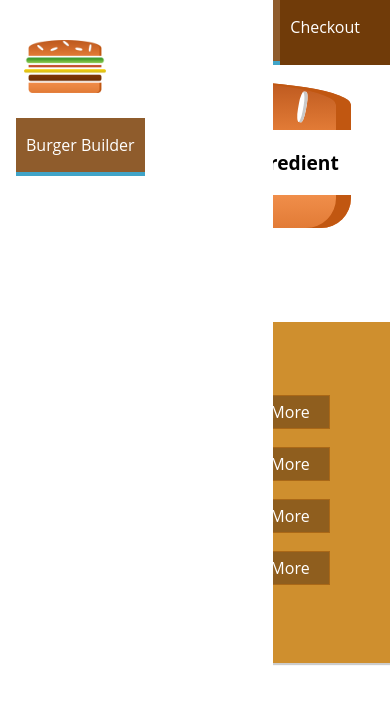
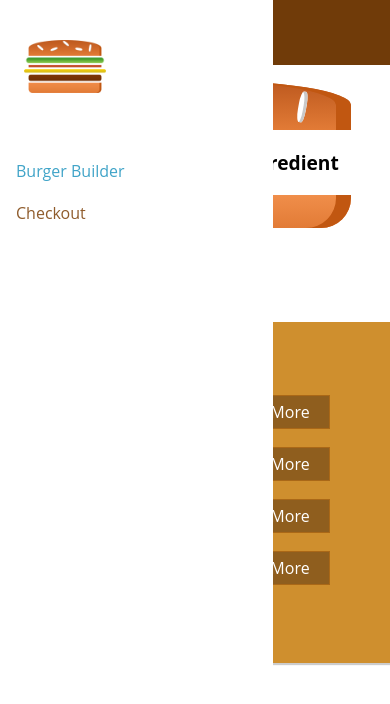
Before and after one commit to tomceria/burger-builder, a React (Create React App) app: page / in a window 390 px wide. Shown: the top 704 px of the page. Built offline with nearby package versions, Linux system fonts and the light colour scheme; the HTML template or start-up script is replaced by a standard one.

Commit message:
8_175 Responsive Adj 2

```diff
--- a/src/components/Navigation/NavigationItems/NavigationItem/NavigationItem.module.css
+++ b/src/components/Navigation/NavigationItems/NavigationItem/NavigationItem.module.css
@@ -1,19 +1,38 @@
+.NavigationItem {
+  margin: 10px 0;
+  box-sizing: border-box;
+  display: block;
+  width: 100%;
+}
+
+.NavigationItem a {
+  color: #8F5C2C;
+  text-decoration: none;
+  width: 100%;
+  box-sizing: border-box;
+  display: block;
+}
+
+.NavigationItem a:hover,
+.NavigationItem a:active,
+.NavigationItem a.active {
+  color: #40A4C8;
+}
+
+@media (min-width: 500px) {
   .NavigationItem {
     margin: 0;
-  box-sizing: border-box;
     display: flex;
+    width: auto;
     height: 100%;
     align-items: center;
   }
 
   .NavigationItem a {
     color: white;
-  text-decoration: none;
     height: 100%;
     padding: 16px 10px;
     border-bottom: 4px solid transparent;
-  box-sizing: border-box;
-  display: block;
   }
 
   .NavigationItem a:hover,
@@ -23,3 +42,4 @@
     border-bottom: 4px solid #40A4C8;
     color: white;
   }
+}
--- a/src/components/Navigation/NavigationItems/NavigationItems.module.css
+++ b/src/components/Navigation/NavigationItems/NavigationItems.module.css
@@ -3,6 +3,13 @@
   padding: 0;
   list-style: none;
   display: flex;
+  flex-flow: column;
   align-items: center;
   height: 100%;
 }
+
+@media (min-width: 500px) {
+  .NavigationItems {
+    flex-flow: row;
+  }
+}
--- a/src/components/Navigation/SideDrawer/SideDrawer.module.css
+++ b/src/components/Navigation/SideDrawer/SideDrawer.module.css
@@ -28,4 +28,5 @@
 
 .Logo {
   height: 11%;
+  margin-bottom: 32px;
 }
--- a/src/components/Navigation/Toolbar/Toolbar.js
+++ b/src/components/Navigation/Toolbar/Toolbar.js
@@ -13,7 +13,7 @@
       <div className={styles.Logo}>
         <Logo />
       </div>
-      <nav style={{height: '100%'}}>
+      <nav className={styles.DesktopOnly} style={{height: '100%'}}>
         <NavigationItems />
       </nav>
     </header>
--- a/src/components/Navigation/Toolbar/Toolbar.module.css
+++ b/src/components/Navigation/Toolbar/Toolbar.module.css
@@ -16,3 +16,9 @@
 .Logo {
   height: 80%;
 }
+
+@media (max-width: 499px) {
+  .DesktopOnly {
+    display: none;
+  }
+}
```
Lines whose indentation alone changed are shown as unchanged.
